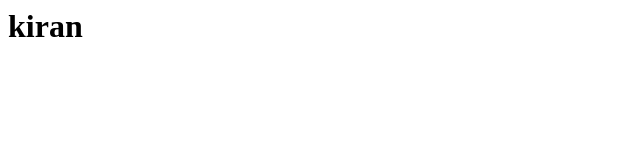
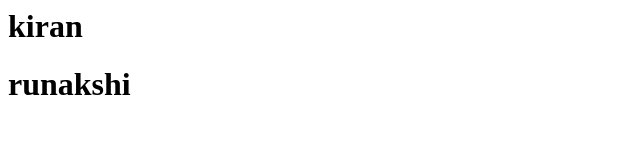
Before and after one commit to tkiran28/test, a plain HTML site: page index.html in a window 1280 px wide. Shown: the whole page, without its empty margins (0-640 px from the left). Drawn offline with Linux system fonts and the light colour scheme.

Commit message:
modified index.html

```diff
--- a/index.html
+++ b/index.html
@@ -1 +1,5 @@
 <h1> kiran </h1>
+
+
+
+<h1> runakshi </h1>
```
